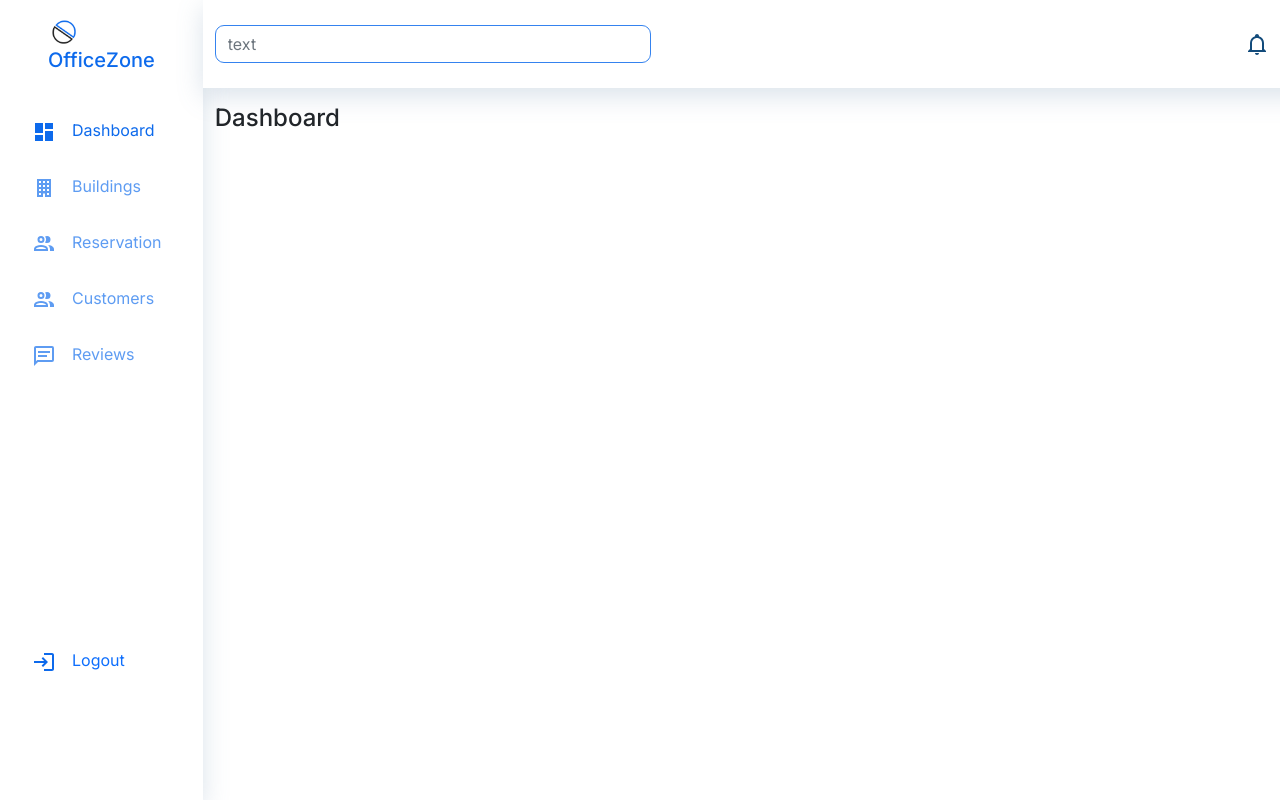
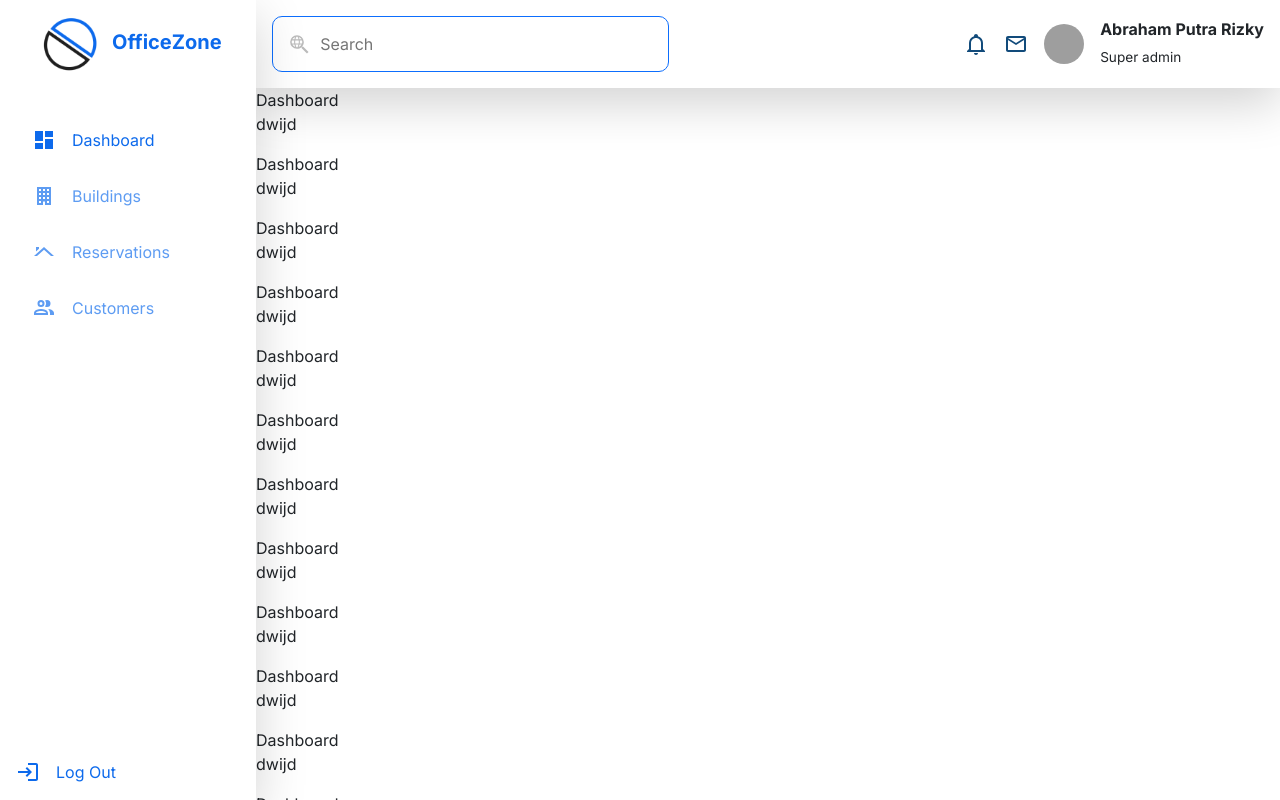
Before and after one commit to Office-Booking-Capstone-Kelompok-8/office-booking-client, a React (Create React App) app: page /admin in a window 1280 px wide. Built offline with nearby package versions, Linux system fonts and the light colour scheme; grey boxes are pictures that could not be loaded.

Commit message:
completed sidebar & header

```diff
--- a/src/App.js
+++ b/src/App.js
@@ -1,3 +1,5 @@
+import Header from './pages/admin/sidebar/Header';
+import Sidebar from './pages/admin/sidebar/Sidebar';
 import SetupRoute from './routes';
 
 function App() {
@@ -5,9 +7,17 @@ function App() {
     <main
       style={{
         overflowX: 'hidden',
+        display: 'flex',
       }}
     >
-      <SetupRoute />
+      <Sidebar />
+      <div
+        className="flex-grow-1 h-full"
+        style={{ overflow: 'auto', position: 'relative' }}
+      >
+        <Header />
+        <SetupRoute />
+      </div>
     </main>
   );
 }
--- a/src/index.css
+++ b/src/index.css
@@ -2,6 +2,7 @@
 :root {
   --color-primary: #0D6AEC;
   --color-primary-light: #5E9CF2;
+  --color-primary-dark: #124B7B;
   --color-error: #F74133;
   --color-error-light: #ffa099d9;
   --color-success: #4CAF52;
@@ -10,6 +11,7 @@
   --color-warning-light: #f3ab47;
   --color-gray: #FBFBFF;
   --color-gray-light: #F9F9F9;
+  --color-gray-dark: #bbbbbb;
 }
 
 body {
@@ -30,6 +32,13 @@ body {
 }
 .text-primary-light {
   color: var(--color-primary-light) !important;
+}
+
+.bg-primary-dark {
+  background-color: var(--color-primary-dark) !important;
+}
+.text-primary-dark {
+  color: var(--color-primary-dark) !important;
 }
 
 .bg-success {
@@ -86,6 +95,13 @@ body {
 }
 .text-gray-light {
   color: var(--color-gray-light) !important;
+}
+
+.bg-gray-dark {
+  background-color: var(--color-gray-dark) !important;
+}
+.text-gray-dark {
+  color: var(--color-gray-dark) !important;
 }
 
 .w-1 {
--- a/src/pages/admin/Dashboard.js
+++ b/src/pages/admin/Dashboard.js
@@ -1,21 +1,61 @@
-import React from 'react'
-import Sidebar from './sidebar/Sidebar'
-import Header from './sidebar/Header'
+import React from 'react';
 
 const Dashboard = () => {
   return (
-      <div>
-          <div className='main-container d-flex'>
-            <Sidebar />
-            <div>
-              <Header/>
-              <div className='container-fluid pt-3' id='dasboard'>
-                <h3 className='text-lg'>Dashboard</h3>
-              </div>
-            </div>
-            </div>
-      </div>
-  )
-}
+    <div>
+      Dashboard <p>dwijd</p>
+      Dashboard <p>dwijd</p>
+      Dashboard <p>dwijd</p>
+      Dashboard <p>dwijd</p>
+      Dashboard <p>dwijd</p>
+      Dashboard <p>dwijd</p>
+      Dashboard <p>dwijd</p>
+      Dashboard <p>dwijd</p>
+      Dashboard <p>dwijd</p>
+      Dashboard <p>dwijd</p>
+      Dashboard <p>dwijd</p>
+      Dashboard <p>dwijd</p>
+      Dashboard <p>dwijd</p>
+      Dashboard <p>dwijd</p>
+      Dashboard <p>dwijd</p>
+      Dashboard <p>dwijd</p>
+      Dashboard <p>dwijd</p>
+      Dashboard <p>dwijd</p>
+      Dashboard <p>dwijd</p>
+      Dashboard <p>dwijd</p>
+      Dashboard <p>dwijd</p>
+      Dashboard <p>dwijd</p>
+      Dashboard <p>dwijd</p>
+      Dashboard <p>dwijd</p>
+      Dashboard <p>dwijd</p>
+      Dashboard <p>dwijd</p>
+      Dashboard <p>dwijd</p>
+      Dashboard <p>dwijd</p>
+      Dashboard <p>dwijd</p>
+      Dashboard <p>dwijd</p>
+      Dashboard <p>dwijd</p>
+      Dashboard <p>dwijd</p>
+      Dashboard <p>dwijd</p>
+      Dashboard <p>dwijd</p>
+      Dashboard <p>dwijd</p>
+      Dashboard <p>dwijd</p>
+      Dashboard <p>dwijd</p>
+      Dashboard <p>dwijd</p>
+      Dashboard <p>dwijd</p>
+      Dashboard <p>dwijd</p>
+      Dashboard <p>dwijd</p>
+      Dashboard <p>dwijd</p>
+      Dashboard <p>dwijd</p>
+      Dashboard <p>dwijd</p>
+      Dashboard <p>dwijd</p>
+      Dashboard <p>dwijd</p>
+      Dashboard <p>dwijd</p>
+      Dashboard <p>dwijd</p>
+      Dashboard <p>dwijd</p>
+      Dashboard <p>dwijd</p>
+      Dashboard <p>dwijd</p>
+    </div>
+  );
+};
 
-export default Dashboard
+export default Dashboard;
--- a/src/pages/admin/sidebar/Header.js
+++ b/src/pages/admin/sidebar/Header.js
@@ -1,41 +1,62 @@
-import React from 'react'
-import './Styles.css'
-import Icon from '@mdi/react'
-import {
-    mdiEmailOutline, mdiBellOutline }
-from '@mdi/js';
+import React from 'react';
+import './Styles.css';
+import Icon from '@mdi/react';
+import { mdiEmailOutline, mdiBellOutline, mdiSearchWeb } from '@mdi/js';
 
 const Header = () => {
-
   return (
-    <div>
-        <nav className="navbar navbar-expand-lg">
-            <div className="container-fluid">
-                <form className="d-flex justify-content-start ">
-                    <input className="search form-control me-2" type="search" placeholder="text" aria-label="Search"/>
-                    {/* <button className="btn btn-outline-success" type="submit">Search</button> */}
+    <nav
+      className="d-flex shadow-lg p-3 justify-content-between"
+      style={{
+        position: 'sticky',
+        top: 0,
+        right: 0,
+        left: 0,
+        backgroundColor: 'white',
+      }}
+    >
+      <form className="d-sm-flex justify-content-start border align-items-center border-primary p-2 input-search">
+        <button
+          style={{ backgroundColor: 'transparent', border: 'none' }}
+          className="w-4 text-gray-dark d-none d-md-block"
+        >
+          <Icon path={mdiSearchWeb} />
+        </button>
+        <input
+          className="search"
+          type="search"
+          placeholder="Search"
+          aria-label="Search"
+        />
       </form>
-                <div className='user-wrapper'>
-                    <Icon path={mdiBellOutline}
+      <div className="d-flex align-items-center">
+        <Icon
+          path={mdiBellOutline}
           title="User Profile"
           size={1}
-                        className='icons'
+          className="icons"
         />
-                    <Icon path={mdiEmailOutline}
+        <Icon
+          path={mdiEmailOutline}
           title="User Profile"
           size={1}
-                        className='icons m-3'
+          className="icons m-3"
         />
-                    <img src="https://tse3.mm.bing.net/th?id=OIP.cDqgnRzfbofSK9VVDpRSeQHaHa&pid=Api&P=0"  alt="user" className='m-3' />
-                    <div>
-                        <h4 className='text-md'>John Noe</h4>
-                        <small className='text-sm'>Super admin</small>
+        <div className="d-flex justify-content-center align-items-center">
+          <img
+            src="https://tse3.mm.bing.net/th?id=OIP.cDqgnRzfbofSK9VVDpRSeQHaHa&pid=Api&P=0"
+            alt="user"
+            className="w-4 h-4 avatar"
+            style={{ marginRight: '1rem' }}
+          />
+          <div className="d-lg-flex d-none flex-column justify-content-center">
+            <h4 className="text-md fw-bold">Abraham Putra Rizky</h4>
+            <small style={{ fontSize: '0.85rem' }}>Super admin</small>
           </div>
         </div>
       </div>
     </nav>
-    </div>
-  )
-}
+  );
+};
 
-export default Header
+export default Header;
--- a/src/pages/admin/sidebar/Sidebar.js
+++ b/src/pages/admin/sidebar/Sidebar.js
@@ -1,108 +1,120 @@
-import React, { useState } from 'react'
+import React from 'react';
 import { NavLink } from 'react-router-dom';
 import './Styles.css';
 import logo from '../../../assets/img/logo.png';
-import Icon from '@mdi/react'
+import Icon from '@mdi/react';
 import {
   mdiViewDashboard,
   mdiOfficeBuilding,
   mdiAccountMultipleOutline,
-    mdiMessageTextOutline,
-    mdiLogin }
-from '@mdi/js';
+  mdiLogin,
+  mdiHomeRoof,
+} from '@mdi/js';
 
 const Sidebar = () => {
-    // const[isOpen, setIsOpen] = useState(false);
-    // const toggle = () => setIsOpen (!isOpen);
-    const activeLink = "text-primary text-decoration-none";
-    const normalLink = "text-primary-light text-decoration-none";
   return (
+    <div
+      className="d-flex flex-column justify-content-between shadow-lg sidebar"
+      style={{
+        backgroundColor: 'white',
+        zIndex: 10,
+        width: '20%',
+      }}
+    >
       <div>
-        <div className='sidebar' id='side_nav'>
-            <div className='header-box px-5 pt-3 pb-4 d-flex justify-content-center'>
-                <h1 className='text-logo'><img src={logo}  alt="logo" className='logo'/> <span className='text-primary'>OfficeZone</span></h1>
+        <div className="text-logo text-center mb-4 p-2">
+          <img src={logo} alt="logo" className="w-8" />{' '}
+          <span className="text-primary fw-bold d-none d-md-inline">
+            OfficeZone
+          </span>
         </div>
-            {/* <button className="navbar-toggler" type="button" data-bs-toggle="collapse" data-bs-target="#navbarSupportedContent" aria-controls="navbarSupportedContent" aria-expanded="false" aria-label="Toggle navigation">
-                <span className="navbar-toggler-icon" onClick={toggle}></span>
-            </button> */}
-            <div className="navbar-collapse" id="navbarNav">
-                <ul className='navbar-link px-3'>
-                    <li className='nav-item d-block'>
-                        <NavLink to="/admin"
-                            className={({ isActive }) =>
-                            isActive ? activeLink : normalLink}>
-                            <Icon path={mdiViewDashboard}
+
+        <div className="px-3 text-md">
+          <NavLink
+            end
+            to="/admin"
+            className="nav-link__admin d-block d-flex justify-content-center justify-content-md-start align-items-center"
+          >
+            <div>
+              <Icon
+                path={mdiViewDashboard}
+                title="User Profile"
+                className="m-3 w-2"
+              />
+            </div>
+            <span className="d-none d-md-inline">Dashboard</span>
+          </NavLink>
+          <NavLink
+            to="/admin/buildings"
+            className="nav-link__admin d-block d-block d-flex justify-content-center justify-content-md-start align-items-center"
+          >
+            <div>
+              <Icon
+                path={mdiOfficeBuilding}
+                title="User Profile"
+                className="m-3 w-2"
+              />
+            </div>
+            <span className="d-none d-md-inline">Buildings</span>
+          </NavLink>
+          <NavLink
+            to="/admin/reservations"
+            className="nav-link__admin d-block d-block d-flex justify-content-center justify-content-md-start align-items-center"
+          >
+            <div>
+              <Icon
+                path={mdiHomeRoof}
+                title="User Profile"
+                className="m-3 w-2"
+              />
+            </div>
+            <span className="d-none d-md-inline">Reservations</span>
+          </NavLink>
+          <NavLink
+            to="/admin/customers"
+            className="nav-link__admin d-block d-block d-flex justify-content-center justify-content-md-start align-items-center"
+          >
+            <div>
+              <Icon
+                path={mdiAccountMultipleOutline}
+                title="User Profile"
+                className="m-3 w-2"
+              />
+            </div>
+            <span className="d-none d-md-inline">Customers</span>
+          </NavLink>
+          {/* <li className="nav-item d-block">
+            <NavLink to="/" className="nav-link__admin">
+              <Icon
+                path={mdiMessageTextOutline}
                 title="User Profile"
                 size={1}
-                                className='m-3'
-                            />
-                            Dashboard
-                        </NavLink>
-                    </li>
-                    <li className='nav-item d-block'>
-                        <NavLink to="/"
-                            className={({ isActive }) =>
-                            isActive ? activeLink : normalLink}>
-                            <Icon path={mdiOfficeBuilding}
-                                title="User Profile"
-                                size={1}
-                                className='m-3'
-                            />
-                            Buildings
-                        </NavLink>
-                    </li>
-                    <li className='nav-item d-block'>
-                        <NavLink to="/"
-                            className={({ isActive }) =>
-                            isActive ? activeLink : normalLink}>
-                            <Icon path={mdiAccountMultipleOutline}
-                                title="User Profile"
-                                size={1}
-                                className='m-3'
-                            />
-                            Reservation
-                        </NavLink>
-                    </li>
-                    <li className='nav-item d-block'>
-                        <NavLink to="/"
-                            className={({ isActive }) =>
-                            isActive ? activeLink : normalLink}>
-                            <Icon path={mdiAccountMultipleOutline}
-                                title="User Profile"
-                                size={1}
-                                className='m-3'
-                            />
-                            Customers
-                        </NavLink>
-                    </li>
-                    <li className='nav-item d-block'>
-                        <NavLink to="/"
-                            className={({ isActive }) =>
-                            isActive ? activeLink : normalLink}>
-                            <Icon path={mdiMessageTextOutline}
-                                title="User Profile"
-                                size={1}
-                                className='m-3'
+                className="m-3"
               />
               Reviews
             </NavLink>
-                    </li>
-                    <li className='logout d-block'>
-                        <NavLink to="/"
-                            className="text-decoration-none">
-                            <Icon path={mdiLogin}
+          </li> */}
+          {/* <li className="logout d-block">
+              <NavLink to="/" className="text-decoration-none">
+                <Icon
+                  path={mdiLogin}
                   title="User Profile"
                   size={1}
-                                className='text-primary m-3'
+                  className="text-primary m-3"
                 />
                 Logout
               </NavLink>
-                    </li>
-                </ul>
+            </li> */}
         </div>
       </div>
+      <div>
+        <NavLink className="nav-link__admin d-block d-block d-flex justify-content-center justify-content-md-start align-items-center">
+          <Icon path={mdiLogin} title="User Profile" size={1} className="m-3" />
+          <span className="d-none d-md-inline">Log Out</span>
+        </NavLink>
       </div>
-  )
-}
+    </div>
+  );
+};
 
-export default Sidebar
+export default Sidebar;
--- a/src/pages/admin/sidebar/Styles.css
+++ b/src/pages/admin/sidebar/Styles.css
@@ -1,24 +1,29 @@
-.logo{
-    width: 30%;
-}
+
 .text-logo{
     font-size: 20px;
 }
-#side_nav{
-    box-shadow: 0px 8px 24px rgba(112, 144, 176, 0.25);
-    min-height: 100vh;
-    width: 100%;
+
+.sidebar {
+    /* transform: translateX(-120px); */
+    transition: all .3s;
 }
+
 .navbar {
     background: #FFFFFF;
     box-shadow: 0px 8px 24px rgba(112, 144, 176, 0.25);
     width: 1280px;
 }
 .search{
-    border-radius: 9px;
-    border: 1px solid #3583EF;
-    width: 436px;
+    border: none;
+    outline: none;
+    width: 100%;
 }
+
+.input-search {
+    width: 40%;
+    border-radius: 10px;
+}
+
 .user-wrapper{
     display: flex;
     align-items: center;
@@ -38,3 +43,18 @@
 .logout{
     padding-top: 250px;
 }
+
+.avatar {
+    object-fit: cover;
+    object-position: center;
+    border-radius: 100rem;
+}
+
+.nav-link__admin {
+    text-decoration: none;
+    color: #5E9CF2;
+}
+
+a.nav-link__admin.active {
+    color: #0D6AEC;
+}
```
Lines whose indentation alone changed are shown as unchanged.
